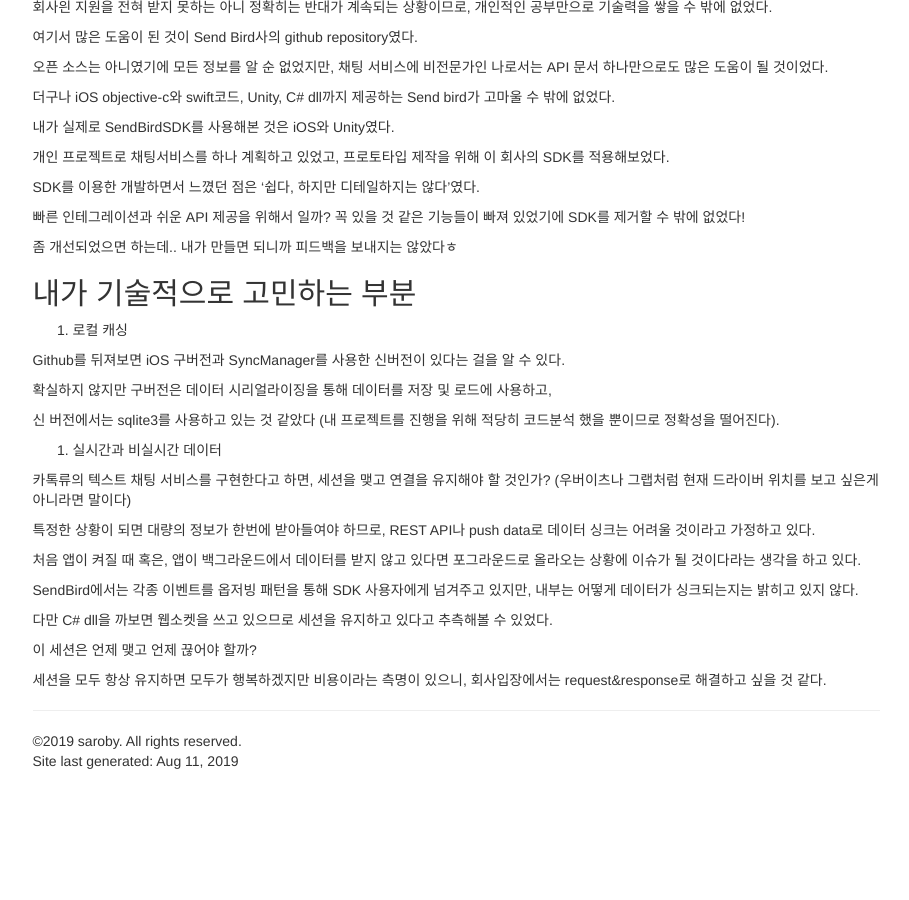
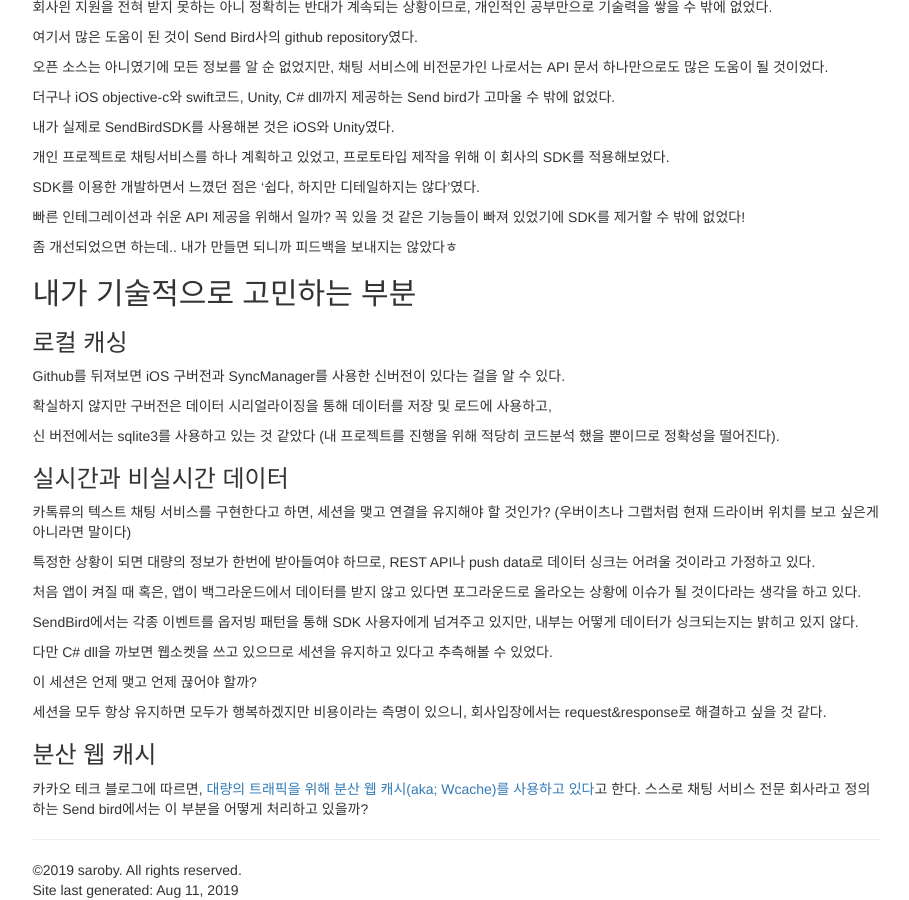
Before and after one commit to saroby/saroby.github.io, a Jekyll site: the page built from _posts/2019-08-11-company-sendbird.md, in a window 1280 px wide and 900 px high, scrolled down 730 px. Shown: the whole window, without its empty margins (330-1239 px from the left). Built offline with Jekyll 4.4.1, drawn with Linux system fonts in a browser that asks for light colours; nearby versions of some CDN libraries; library files that are not in the unit come from our copies; comment, search, counter and statistics services are not loaded; a file with an impossible date is left out; before the commit the page ends 1501 px from its top, so only the background shows below that.

Commit message:
Update 2019-08-11-company-sendbird.md

```diff
--- a/_posts/2019-08-11-company-sendbird.md
+++ b/_posts/2019-08-11-company-sendbird.md
@@ -82,3 +82,8 @@ SendBird에서는 각종 이벤트를 옵저빙 패턴을 통해 SDK 사용자
 이 세션은 언제 맺고 언제 끊어야 할까?
 
 세션을 모두 항상 유지하면 모두가 행복하겠지만 비용이라는 측명이 있으니, 회사입장에서는 request&response로 해결하고 싶을 것 같다.
+
+
+### 분산 웹 캐시
+카카오 테크 블로그에 따르면, [대량의 트래픽을 위해 분산 웹 캐시(aka; Wcache)를 사용하고 있다](http://tech.kakao.com/2017/10/23/wcache-1/)고 한다.
+스스로 채팅 서비스 전문 회사라고 정의하는 Send bird에서는 이 부분을 어떻게 처리하고 있을까?
```
Also changed, not shown: other parts of _posts/2019-08-11-company-sendbird.md (+2 -2 lines).
